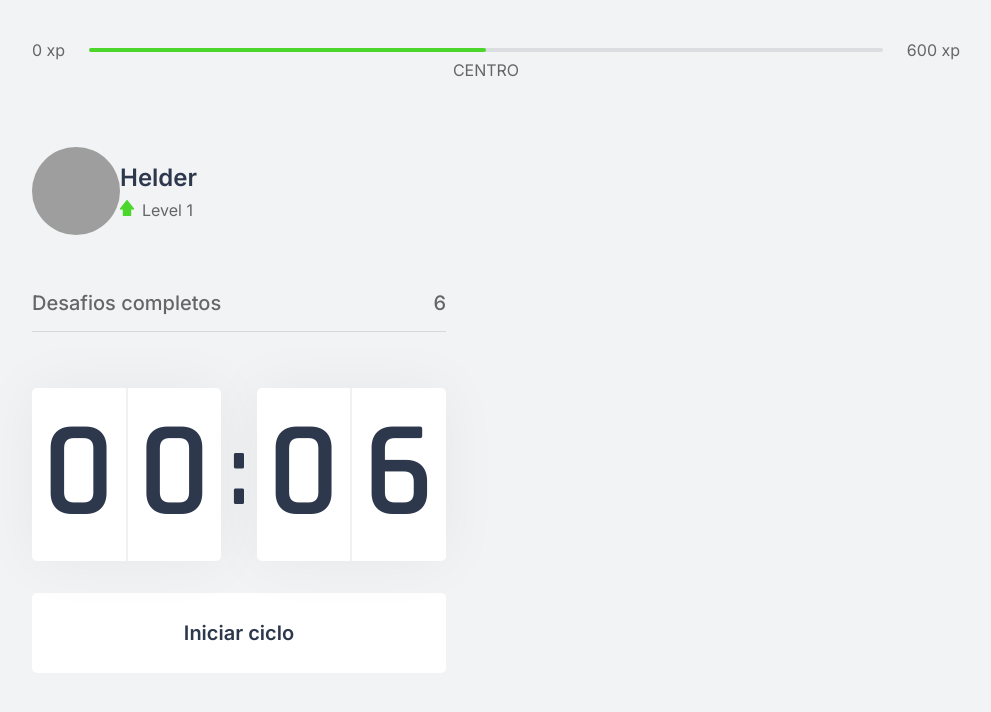
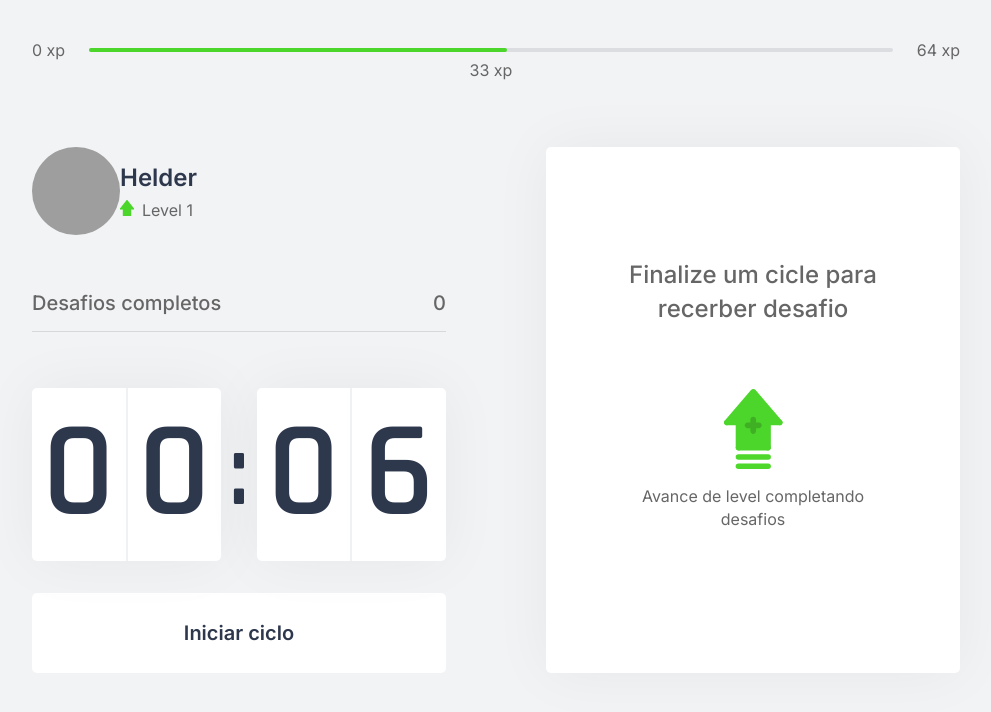
Before and after one commit to helderam/nlw4-moveit-next, a Next.js app: page / in a window 1280 px wide. Shown: the top 712 px of the page, without its empty margins (144-1135 px from the left). Built offline with nearby package versions, Linux system fonts and the light colour scheme; grey boxes are pictures that could not be loaded.

Commit message:
Terceira aula

```diff
--- /dev/null
+++ b/challenges.json
@@ -0,0 +1,62 @@
+[
+  {
+    "type": "body",
+    "description": "Estique um de seus braços com a palma da mão virada para frente e puxe os dedos para cima por 10 segundos por mão.",
+    "amount": 80
+  },
+  {
+    "type": "body",
+    "description": "Estique seu braço contra o peito e puxe-o utilizando o outro braço por 10 segundos por braço.",
+    "amount": 60
+  },
+  {
+    "type": "body",
+    "description": "Puxe seu pescoço com a ajuda da mão para a direita e para a esquerda, permanecendo na posição por alguns segundos.",
+    "amount": 70
+  },
+  {
+    "type": "body",
+    "description": "Com as duas mãos na parte de trás da cabeça, leve-a para baixo, alongando a parte de trás da região.",
+    "amount": 60
+  },
+  {
+    "type": "body",
+    "description": "Cruze as pernas e desça com as mãos esticadas em direção ao chão. Repita o movimento com a outra perna na frente.",
+    "amount": 100
+  },
+  {
+    "type": "body",
+    "description": "Sentado, abra as pernas e tente encostar as palmas das mãos no chão, repita 3 vezes por 5 segundos.",
+    "amount": 80
+  },
+  {
+    "type": "body",
+    "description": "Puxe o joelho de encontro ao peito e segure, troque de perna após 10 segundos.",
+    "amount": 50
+  },
+  {
+    "type": "body",
+    "description": "Sentado, cruze uma perna e incline seu tronco à frente, troque de perna após 10 segundos.",
+    "amount": 80
+  },
+  {
+    "type": "eye",
+    "description": "Sentado, feche os olhos e cubra-os com as palmas da mão durante 2 minutos, depois abra normalmente.",
+    "amount": 90
+  },
+  {
+    "type": "eye",
+    "description": "Em algum ambiente aberto, olhe o mais longe que puder em quatro direções por 3s, mexa apenas os olhos. Repita 3 vezes.",
+    "amount": 140
+  },
+  {
+    "type": "eye",
+    "description": "Usando os polegares, massage a área abaixo das sobrancelhas em movimentos circulares por 15 segundos.",
+    "amount": 70
+  },
+  {
+    "type": "body",
+    "description": "Em pé, gire a cintura o máximo que puder para a esquerda, segure por cinco segundos. Repita para a direita.",
+    "amount": 90
+  }
+]
--- /dev/null
+++ b/src/components/ChallengeBox.tsx
@@ -0,0 +1,47 @@
+import { useContext } from 'react';
+import styles from '../styles/components/ChallengeBox.module.css';
+
+import { ChallengesContext } from '../contexts/ChallengesContext';
+
+export function ChallengeBox() {
+
+    const { activeChallenge, resetChallenge } = useContext(ChallengesContext)
+    //console.log(contextData);
+
+    return (
+        <div className={styles.challengeBoxContainer}>
+            { activeChallenge ? (
+                <div className={styles.challengeActive}>
+                    <header> Ganhe {activeChallenge.amount} xp</header>
+
+                    <main>
+                        <img src={`icons/${activeChallenge.type}.svg`} />
+                        <strong>Novo desafio</strong>
+                        <p>{activeChallenge.description}</p>
+                    </main>
+
+                    <footer>
+                        <button
+                            className={styles.challengeFailedButton}
+                            onClick={resetChallenge}
+                        >
+                            Falhei
+                    </button>
+                        <button className={styles.challengeSucceededButton}>
+                            Completei
+                    </button>
+
+                    </footer>
+                </div>
+            ) : (
+                    <div className={styles.challengeNotActive}>
+                        <strong> Finalize um cicle para recerber desafio</strong>
+                        <p>
+                            <img src="icons/level-up.svg" alt="level up" />
+                            Avance de level completando desafios
+                        </p>
+                    </div>
+                )}
+        </div>
+    )
+}
--- a/src/components/CompletedChallenges.tsx
+++ b/src/components/CompletedChallenges.tsx
@@ -1,10 +1,13 @@
+import { useContext } from 'react';
+import { ChallengesContext } from '../contexts/ChallengesContext';
 import styles from '../styles/components/CompletedChallenges.module.css';
 
 export function CompletedChallenges() {
+    const {challengesCompleted} = useContext(ChallengesContext);
     return (
         <div className={styles.completedChallengesContainer}>
             <span>Desafios completos</span>
-            <span>6</span>
+            <span>{challengesCompleted}</span>
         </div>
     );
-}3
+}
--- a/src/components/CountDown.tsx
+++ b/src/components/CountDown.tsx
@@ -1,9 +1,14 @@
-import { useState, useEffect } from 'react';
+import { useState, useEffect, useContext } from 'react';
+import { ChallengesContext } from '../contexts/ChallengesContext';
 import styles from '../styles/components/CountDown.module.css';
 
 let countDownTimeout: NodeJS.Timeout;
 
 export function CountDown() {
+
+    const { startNewChallenge } = useContext(ChallengesContext)
+    //console.log(contextData);
+
     const [time, setTime] = useState(0.1 * 60)
     const [isActive, setIsActive] = useState(false);
     const [hasFinished, setHasFinished] = useState(false);
@@ -34,6 +39,7 @@
             console.log('finalizou');
             setHasFinished(true);
             setIsActive(false);
+            startNewChallenge();
         }
     }, [isActive, time]);
 
--- a/src/components/ExperienceBar.tsx
+++ b/src/components/ExperienceBar.tsx
@@ -1,16 +1,24 @@
+import { useContext } from 'react';
+import { ChallengesContext } from '../contexts/ChallengesContext';
 import styles from '../styles/components/ExperienceBar.module.css';
 
 export function ExperienceBar() {
+  const { currentExperience, experienceToNextLevel } = useContext(ChallengesContext);
+
+  const percentToNextLevel = Math.round((currentExperience * 100) /experienceToNextLevel);
   return (
     <header className={styles.experienceBar}>
       <span>0 xp</span>
+
       <div>
-        <div style={{ width: '50%' }} />
+        <div style={{ width: `${percentToNextLevel}%` }} />
         <span className={styles.currentExperience} style={{ left: "50%" }}>
-            CENTRO
+          {currentExperience} xp
         </span>
       </div>
-      <span>600 xp</span>
+
+      <span>{experienceToNextLevel} xp</span>
+
     </header>
   );
 }
--- /dev/null
+++ b/src/contexts/ChallengesContext.tsx
@@ -0,0 +1,66 @@
+import { createContext, ReactNode, useState } from 'react';
+
+import challenges from '../../challenges.json';
+interface Challenge {
+    type: 'body' | 'eye';
+    description: string;
+    amount: number;
+}
+
+interface ChallengesCOntextData {
+    level: number;
+    currentExperience: number;
+    challengesCompleted: number;
+    levelUp: () => void;
+    startNewChallenge: () => void;
+    activeChallenge: Challenge;
+    resetChallenge: () => void;
+    experienceToNextLevel: number;
+}
+
+interface ChallengesProviderProps {
+    children: ReactNode;
+}
+
+export const ChallengesContext = createContext({} as ChallengesCOntextData);
+
+export function ChallengesProvider({ children }: ChallengesProviderProps) {
+
+    const [level, setLevel] = useState(1);
+    const [currentExperience, setCurrentExperience] = useState(33);
+    const [challengesCompleted, setChallengesCompleted] = useState(0);
+
+    const [activeChallenge, setActiveChallenge] = useState(null);
+
+    const experienceToNextLevel = Math.pow((level + 1) * 4, 2);
+
+    function levelUp() {
+        setLevel(level + 1);
+    }
+
+    function startNewChallenge() {
+        const randomChallegneIndex = Math.floor(Math.random() * challenges.length);
+        const challenge = challenges[randomChallegneIndex];
+        setActiveChallenge(challenge);
+    }
+
+    function resetChallenge() {
+        setActiveChallenge(null);
+    }
+
+    return (
+        <ChallengesContext.Provider
+            value={{
+                level,
+                currentExperience,
+                challengesCompleted,
+                levelUp,
+                startNewChallenge,
+                activeChallenge,
+                resetChallenge,
+                experienceToNextLevel
+            }}>
+            {children}
+        </ChallengesContext.Provider>
+    );
+}
--- a/src/pages/_app.tsx
+++ b/src/pages/_app.tsx
@@ -9,8 +9,17 @@
 
 */
 
+import { ChallengesContext, ChallengesProvider } from '../contexts/ChallengesContext';
+import { useState } from 'react';
+
+
 function MyApp({ Component, pageProps }) {
-  return <Component {...pageProps} />
+  return (
+    <ChallengesProvider>
+      <Component {...pageProps} />
+    </ChallengesProvider>
+  )
+
 }
 
 export default MyApp
--- a/src/pages/index.tsx
+++ b/src/pages/index.tsx
@@ -1,11 +1,12 @@
+import Head from 'next/head';
+
+import styles from '../styles/pages/Home.module.css';
+
 import { CompletedChallenges } from "../components/CompletedChallenges";
 import { CountDown } from "../components/CountDown";
 import { ExperienceBar } from "../components/ExperienceBar";
 import { Profile } from "../components/Profile";
-
-import Head from 'next/head';
-
-import styles from '../styles/pages/Home.module.css';
+import { ChallengeBox } from "../components/ChallengeBox";
 
 export default function Home() {
     return (
@@ -23,6 +24,7 @@
                     <CountDown />
                 </div>
                 <div>
+                    <ChallengeBox />
                 </div>
             </section>
 
--- /dev/null
+++ b/src/styles/components/ChallengeBox.module.css
@@ -0,0 +1,104 @@
+.challengeBoxContainer {
+    height: 100%;
+    background: var(--white);
+    border-radius: 5px;
+    box-shadow: 0 0 60px rgba(0, 0, 0, 0.05);
+    padding: 1.5rem 2rem;
+    display: flex;
+    flex-direction: column;
+    align-items: center;
+    justify-content: center;
+    text-align: center;
+}
+
+.challengeNotActive {
+    display: flex;
+    flex-direction: column;
+    align-items: center;
+}
+
+.challengeNotActive strong {
+    font-size: 1.5rem;
+    font-weight: 500;
+    line-height: 1.4;
+    margin: 1rem;
+}
+
+.challengeNotActive p {
+    display: flex;
+    flex-direction: column;
+    align-items: center;
+    line-height: 1.4;
+    max-width: 70%;
+    margin: 3rem;
+    margin-top: 3rem;
+}
+
+.challengeNotActive p img {
+    margin-bottom: 1rem;
+}
+
+.challengeActive {
+    height: 100%;
+    display: flex;
+    flex-direction: column;
+}
+
+.challengeActive header{
+    color: var(--blue);
+    font-weight: 600;
+    font-size: 1.25rem;
+    padding: 0 2rem 1.5rem;
+    border-bottom: 1px solid var(--gray-line);
+}
+
+.challengeActive main {
+    flex: 1;
+    display: flex;
+    flex-direction: column;
+    align-items: center;
+    justify-content: center;
+}
+
+.challengeActive main strong{
+    font-size: 2rem;
+    font-weight: 600;
+    color: var(--title);
+    margin: 1.5rem 0 1rem;
+}
+
+.challengeActive main p{
+    line-height: 1.5;
+}
+
+.challengeActive footer {
+    display: grid;
+    grid-template-columns: 1fr 1fr;
+    gap: 1rem;
+}
+
+.challengeActive footer button {
+    height: 3rem;
+    display: flex;
+    align-items: center;
+    justify-content: center;
+    border: 0;
+    border-radius: 5px;
+    color: var(--white);
+    font-size: 1rem;
+    font-weight: 600;
+    transition: filter 0.2s;
+
+}
+
+.challengeActive footer button.challengeFailedButton{
+    background: var(--red);
+}
+
+.challengeActive footer button:hover{
+    filter: brightness(0.9);
+}
+
+.challengeActive footer button.challengeSucceededButton{
+    background: var(--green);
+}
```
